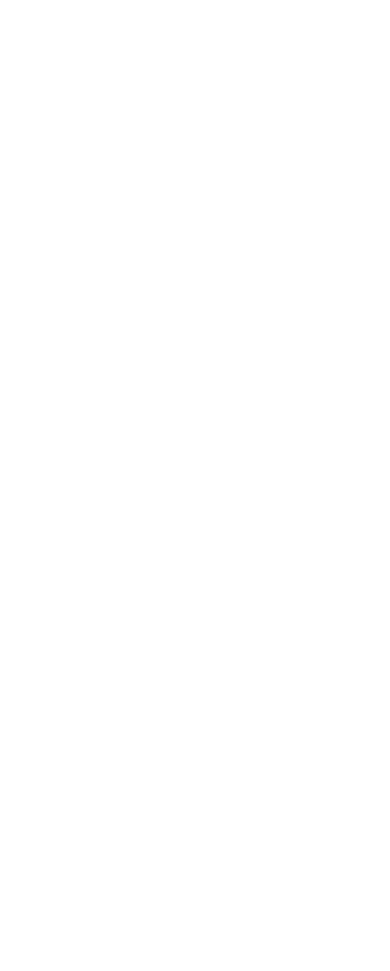
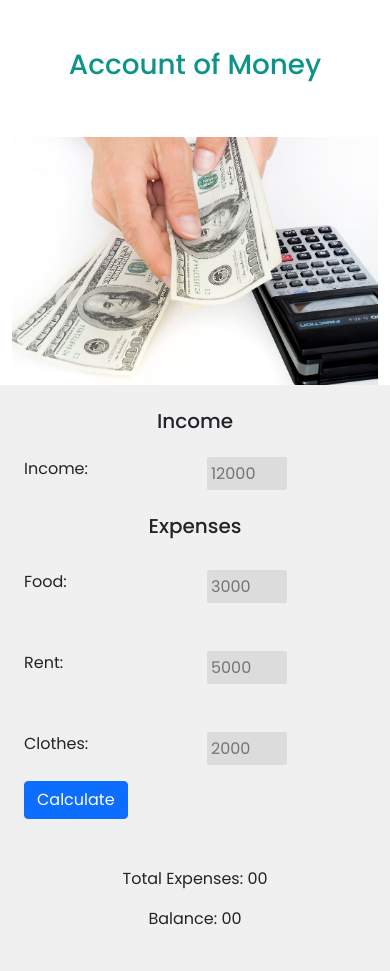
Before and after one commit to iqbalhossainraju/money-master, a plain HTML site: page index.html in a window 390 px wide. Before the commit the page ends 844 px from the top, so only its background shows below. Drawn offline with nearby package versions, Linux system fonts and the light colour scheme.

Commit message:
html or css added

```diff
--- /dev/null
+++ b/css/responsive.css
@@ -0,0 +1,20 @@
+@media only screen and (min-width: 375px) and (max-width: 767px) {
+  img {
+    height: 100%;
+    width: 100%;
+  }
+  input {
+    height: 100%;
+    width: 80px;
+  }
+}
+@media only screen and (min-width: 768px) and (max-width: 991px) {
+  img {
+    height: 100%;
+    width: 100%;
+  }
+  input {
+    height: 100%;
+    width: 150px;
+  }
+}
--- a/css/style.css
+++ b/css/style.css
@@ -0,0 +1,61 @@
+/* Google Fonts */
+@import url("https://fonts.googleapis.com/css2?family=Poppins:wght@300;400;500;600&display=swap");
+
+body {
+  padding: 0;
+  margin: 0;
+  font-family: "Poppins", sans-serif;
+}
+/* background Color */
+.bg-teal-100 {
+  background-color: rgb(204 251 241);
+}
+.bg-teal-200 {
+  background-color: rgb(153 246 228);
+}
+.bg-teal-300 {
+  background-color: rgb(94 234 212);
+}
+.bg-teal-400 {
+  background-color: rgb(45 212 191);
+}
+.bg-teal-500 {
+  background-color: rgb(20 184 166);
+}
+.bg-teal-600 {
+  background-color: rgb(13 148 136);
+}
+
+/* Font Color */
+.font-teal-100 {
+  color: rgb(204 251 241);
+}
+.font-teal-200 {
+  color: rgb(153 246 228);
+}
+.font-teal-300 {
+  color: rgb(94 234 212);
+}
+.font-teal-400 {
+  color: rgb(45 212 191);
+}
+.font-teal-500 {
+  color: rgb(20 184 166);
+}
+.font-teal-600 {
+  color: rgb(13 148 136);
+}
+img {
+  height: 815px;
+  width: 702px;
+}
+input {
+  border: none;
+  outline: none;
+  background-color: #dcdcdc;
+  border-radius: 2px;
+}
+
+.account-section {
+  background-color: rgb(240, 240, 240);
+}
--- a/index.html
+++ b/index.html
@@ -13,10 +13,96 @@
     />
     <!-- CSS Stylesheets -->
     <link rel="stylesheet" href="./css/style.css" />
+    <link rel="stylesheet" href="./css/responsive.css" />
     <!-- title -->
     <title>Account of Money</title>
   </head>
   <body>
+    <!-- Header Start -->
+    <header>
+      <h1 class="container text-center py-5 font-teal-600">Account of Money</h1>
+    </header>
+    <!-- Header End -->
+
+    <!-- Main Section Start -->
+    <main class="container">
+      <section>
+        <div class="row">
+          <!-- image -->
+          <div class="col-lg-6 col-md-6 col-12">
+            <img class="img-fluid" src="./images/images-01.jpg" alt="" />
+          </div>
+          <!-- image end-->
+
+          <!-- cash counting area start-->
+          <div class="col-lg-6 col-md-6 col-12 p-4 account-section">
+            <!-- Total Income Input Area-->
+            <h5 class="text-center mb-4">Income</h5>
+            <div class="row">
+              <div class="col-6">
+                <span>Income:</span>
+              </div>
+              <div class="col-6">
+                <input class="p-1" type="text" placeholder="12000" required />
+              </div>
+            </div>
+            <!-- Total Income Input Area End-->
+            <h5 class="text-center py-4">Expenses</h5>
+            <!-- food input -->
+            <div class="row">
+              <div class="col-6">
+                <span>Food:</span>
+              </div>
+              <div class="col-6">
+                <input class="p-1" type="text" placeholder="3000" required />
+              </div>
+            </div>
+            <!-- rent input -->
+            <div class="row py-5">
+              <div class="col-6">
+                <span>Rent:</span>
+              </div>
+              <div class="col-6">
+                <input class="p-1" type="text" placeholder="5000" required />
+              </div>
+            </div>
+            <!-- clothes input -->
+            <div class="row">
+              <div class="col-6">
+                <span>Clothes:</span>
+              </div>
+              <div class="col-6">
+                <input class="p-1" type="text" placeholder="2000" required />
+              </div>
+            </div>
+
+            <!-- Calculation Button -->
+            <button
+              id="calculation-btn"
+              class="btn btn-primary text-center mt-3"
+            >
+              Calculate
+            </button>
+
+            <!-- Total Counting Area -->
+            <div class="text-center mt-5">
+              <!-- Total Expenses -->
+              <p>
+                Total Expenses:
+                <span id="total-expenses">00</span>
+              </p>
+              <!-- Total Balance -->
+              <p>
+                Balance:
+                <span id="total-balance">00</span>
+              </p>
+            </div>
+          </div>
+          <!-- cash counting area end-->
+        </div>
+      </section>
+    </main>
+    <!-- Main Section End -->
     <!-- Bootstrap Script -->
     <script
       src="https://cdn.jsdelivr.net/npm/@popperjs/core@2.10.2/dist/umd/popper.min.js"
```
Also changed, not shown: images/images-01.jpg (added).
